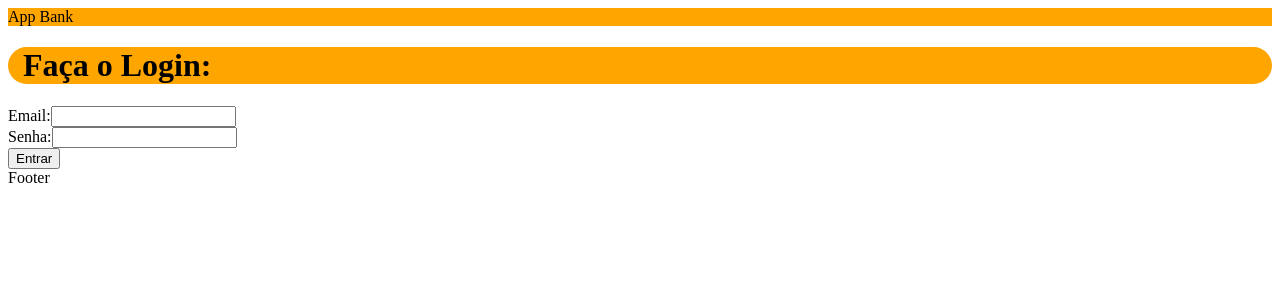
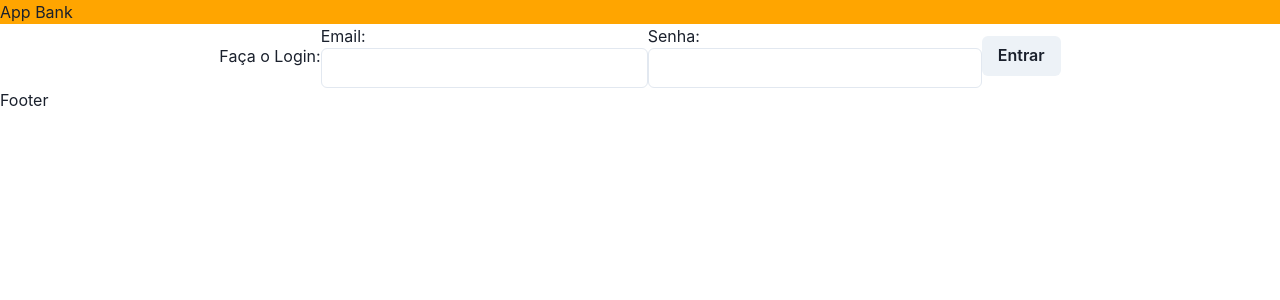
Before and after one commit to gabrielmatuk/ts-study, a React (Create React App) app in the folder 02-React/ts-react/: page / in a window 1280 px wide. Shown: the top 300 px of the page. Built offline with nearby package versions, Linux system fonts and the light colour scheme.

Commit message:
feat(chackranUi): add framework

```diff
--- a/02-React/ts-react/package.json
+++ b/02-React/ts-react/package.json
@@ -3,6 +3,9 @@
   "version": "0.1.0",
   "private": true,
   "dependencies": {
+    "@chakra-ui/react": "^2.4.1",
+    "@emotion/react": "^11.10.5",
+    "@emotion/styled": "^11.10.5",
     "@testing-library/jest-dom": "^5.16.5",
     "@testing-library/react": "^13.4.0",
     "@testing-library/user-event": "^13.5.0",
@@ -10,6 +13,7 @@
     "@types/node": "^16.18.3",
     "@types/react": "^18.0.25",
     "@types/react-dom": "^18.0.9",
+    "framer-motion": "^7.6.9",
     "react": "^18.2.0",
     "react-dom": "^18.2.0",
     "react-scripts": "5.0.1",
--- a/02-React/ts-react/src/App.tsx
+++ b/02-React/ts-react/src/App.tsx
@@ -1,26 +1,23 @@
-import {Button} from './components/Button';
+import {ButtonComponent} from './components/Button';
 import {Inputs} from './components/Inputs';
 import { Layout } from './components/Layout';
-import styled from 'styled-components'
+import { ChakraProvider, Center} from '@chakra-ui/react'
 
-const Box = styled.div`
-  background-color: orange;
-  border-radius: 25px;
-  padding-left: 15px;
-`
 
 function App() {
   return (
     <>
+    <ChakraProvider>
     <Layout>
-      <Box>
+      <Center>
       <h1>Faça o Login:</h1>
-      </Box>
       <Inputs id='emailInput' label='Email:' htmlFor='emailInput'></Inputs>
       <Inputs id='passwordInpput' label='Senha:' htmlFor='passwordInpput' type='password'></Inputs>
-      <Button />
+      <ButtonComponent />
+      </Center>
     </Layout>
-  </>
+    </ChakraProvider>
+    </>
   );
 }
 
--- a/02-React/ts-react/src/components/Button.tsx
+++ b/02-React/ts-react/src/components/Button.tsx
@@ -1,8 +1,10 @@
+import {Button}  from '@chakra-ui/react'
 
-export const Button = () => {
+
+export const ButtonComponent = () => {
   return (
     <>
-    <button>Entrar</button>
+    <Button>Entrar</Button>
     </>
     )
 }
--- a/02-React/ts-react/src/components/Inputs.tsx
+++ b/02-React/ts-react/src/components/Inputs.tsx
@@ -1,3 +1,4 @@
+import {Input} from '@chakra-ui/react'
 interface IInputs  {
     label: string,
     htmlFor: string,
@@ -12,7 +13,7 @@ export const Inputs = ( {id, label, htmlFor, type}: IInputs) => {
     <label htmlFor={htmlFor}>
         {label}
     </label>
-    <input id={id} type={type}/>
+    <Input id={id} type={type}></Input>
     </div>
     </>
 
```
Also changed, not shown: 1 other file (tests, documents, lock files or other folders).
